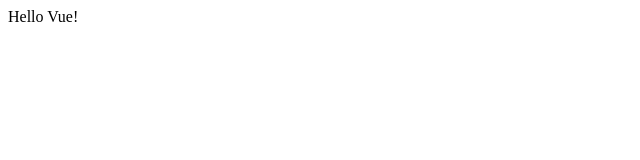
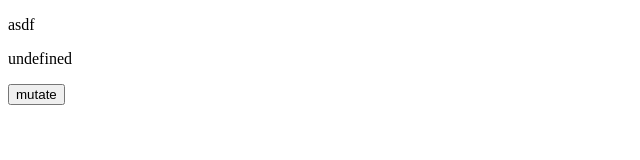
Before and after one commit to w2xi/vue-reactivity-demo, a website built with webpack: page public/index.html in a window 1280 px wide. Shown: the whole page, without its empty margins (0-640 px from the left). Built offline with nearby package versions, Linux system fonts and the light colour scheme.

Commit message:
chore: update

```diff
--- a/public/index.html
+++ b/public/index.html
@@ -8,7 +8,9 @@
 </head>
 <body>
   <div id="app">
-    {{ message }}
+    <p>{{ obj.name }}</p>
+    <p>{{ obj.address }}</p>
+    <button v-on:click="onClick">mutate</button>
   </div>
 </body>
 </html>
--- a/src/main.js
+++ b/src/main.js
@@ -1,12 +1,19 @@
-import Vue from './index.js';
+import MiniVue from './index.js';
 
-const vm = new Vue({
+const vm = new MiniVue({
   data: {
     message: 'Hello Vue!',
     obj: {
       name: 'asdf',
       age: 12,
     }
+  },
+  methods: {
+    onClick() {
+      debugger;
+      console.log('clicked');
+      this.$set(this.obj, 'address', 'China');
+    },
   }
 }).$mount('#app');
 
@@ -17,9 +24,11 @@ const vm = new Vue({
 // // 取消观察数据
 // unwatch();
 
-vm.$watch('obj', (newVal, oldVal) => {
-  console.log('[new value]', newVal);
-  console.log('[old value]', oldVal);
-}, { deep: true, immediate: false });
+// todo#1 bug
+// deep: true 参数无法深度监听
+// vm.$watch('obj', (newVal, oldVal) => {
+//   console.log('[new value]', newVal);
+//   console.log('[old value]', oldVal);
+// }, { deep: true, immediate: true });
 
 window.vm = vm;
```
